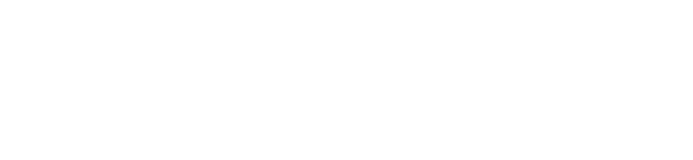
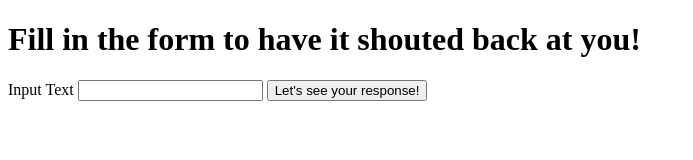
Before and after one commit to eusebiedev/shouting-match, a plain HTML site: page index.html in a window 1280 px wide. Shown: the whole page, without its empty margins (0-693 px from the left). Drawn offline with Linux system fonts and the light colour scheme.

Commit message:
Add form html to index file

```diff
--- a/index.html
+++ b/index.html
@@ -4,9 +4,17 @@
   <meta charset="UTF-8">
   <meta http-equiv="X-UA-Compatible" content="IE=edge">
   <meta name="viewport" content="width=device-width, initial-scale=1.0">
+  <link rel="stylesheet" href="css/styles.css" type="text/css">
+  <script src="js/scripts.js"></script>
   <title>Shouting Match! Practice</title>
 </head>
 <body>
+  <h1>Fill in the form to have it shouted back at you!</h1>
+  <form>
+    <label for="userInput">Input Text</label>
+    <input id="userInput" type="text" name="userInput">
 
+    <button type="submit">Let's see your response!</button>
+  </form>
 </body>
 </html>
```
